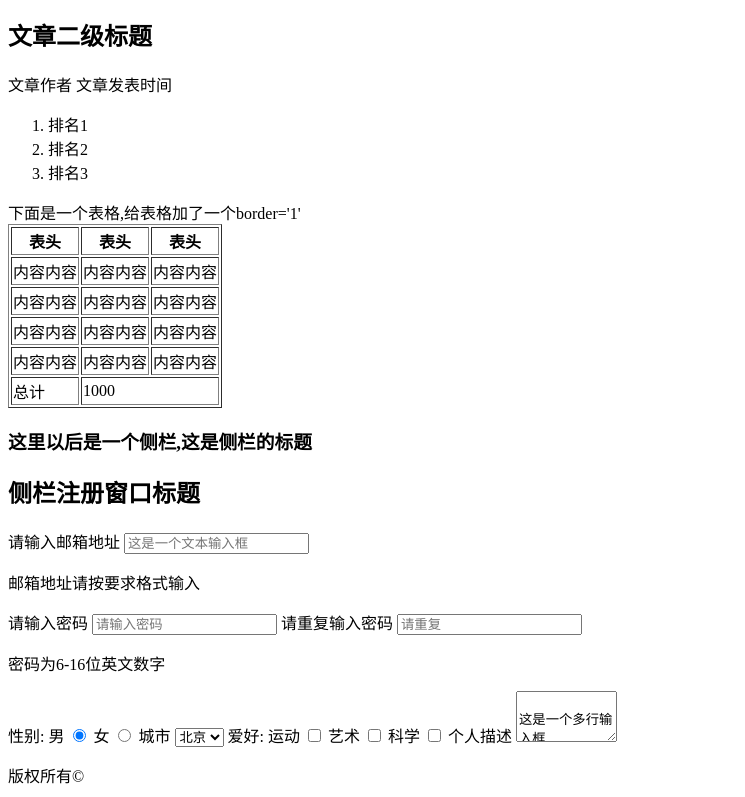
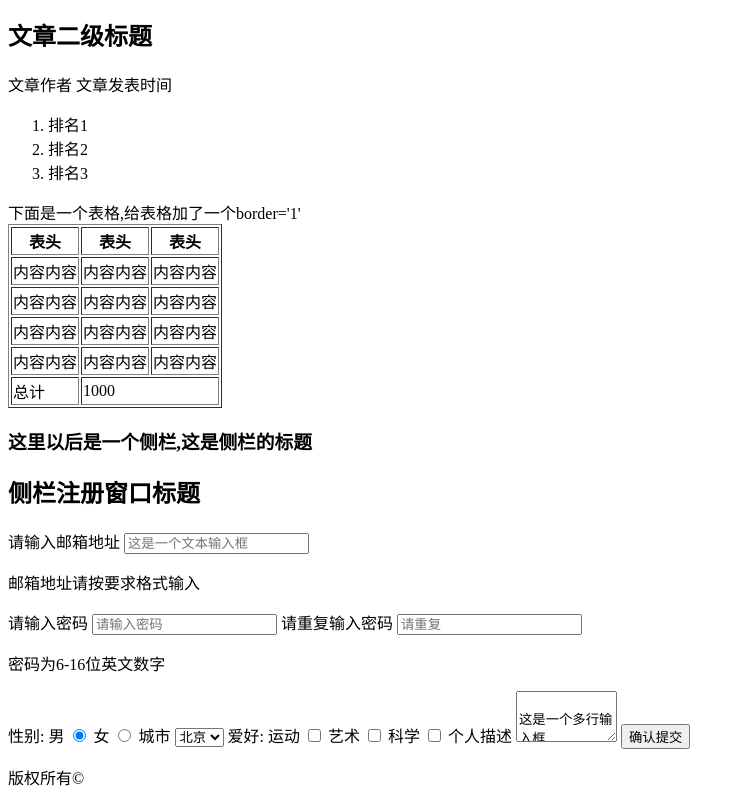
Before and after one commit to lt-fed/baidu-learn, a plain HTML site: page task-1-1-1/index.html in a window 1280 px wide. Shown: the part 4508-5305 px from the top of the page, without its empty margins (0-745 px from the left). Drawn offline with Linux system fonts and the light colour scheme.

Commit message:
完善一个问题

```diff
--- a/task-1-1-1/index.html
+++ b/task-1-1-1/index.html
@@ -192,6 +192,7 @@
                     <textarea name="description" id="description" cols="10" rows="3">
                         这是一个多行输入框
                     </textarea>
+                    <input type="submit" value="确认提交">
                 </p>
             </form>
         </article>
```
